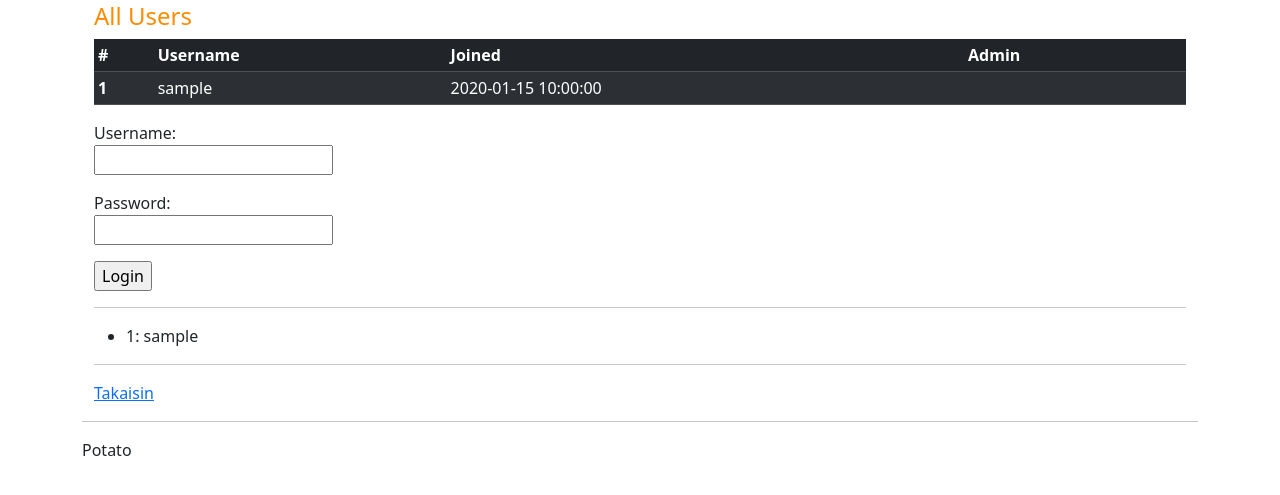
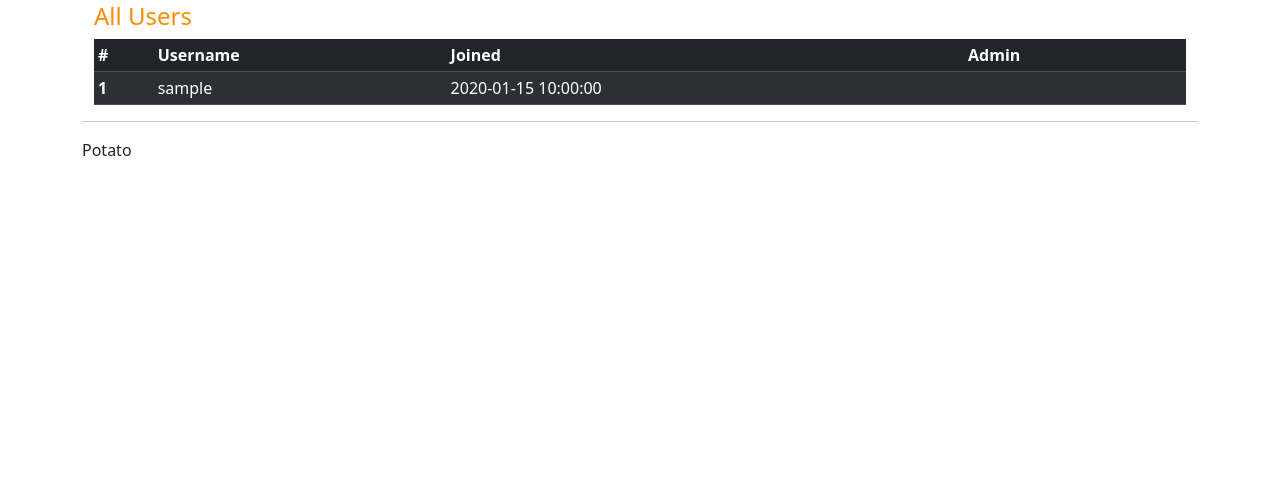
Before and after one commit to Zediyo/hy-tsoha-chatapp, a Flask app: template templates/userlist.html in a window 1280 px wide. Shown: the part 48-543 px from the top of the page. Run offline with Flask 3, Linux system fonts and the light colour scheme; the template is opened without the code that fills it: most values are stand-ins (such as "Sample title", 1, 10 or a date in 2020); parts of the project's set-up code (start-up, migrations or seed data) failed here and were passed over.

Commit message:
remove unused lines

```diff
--- a/templates/userlist.html
+++ b/templates/userlist.html
@@ -69,21 +69,4 @@
 	</tbody>
 </table>
 
-<form action="/request" method="POST">
-	<p>Username:<br>
-	<input type="text" name="username"></p>
-	<p>Password:<br>
-	<input type="password" name="password"></p>
-	<input type="submit" value="Login">
-	<input type="hidden" name="csrf_token" value="{{ csrf_token() }}"/>
-</form>
-<hr>
-	<ul>
-	{% for user in users %}
-		<li> {{ user.id }}: {{ user.username }}</li>
-	{% endfor %}
-	</ul>
-<hr>
-<a href="/">Takaisin</a>
-
 {% endblock %}
```
